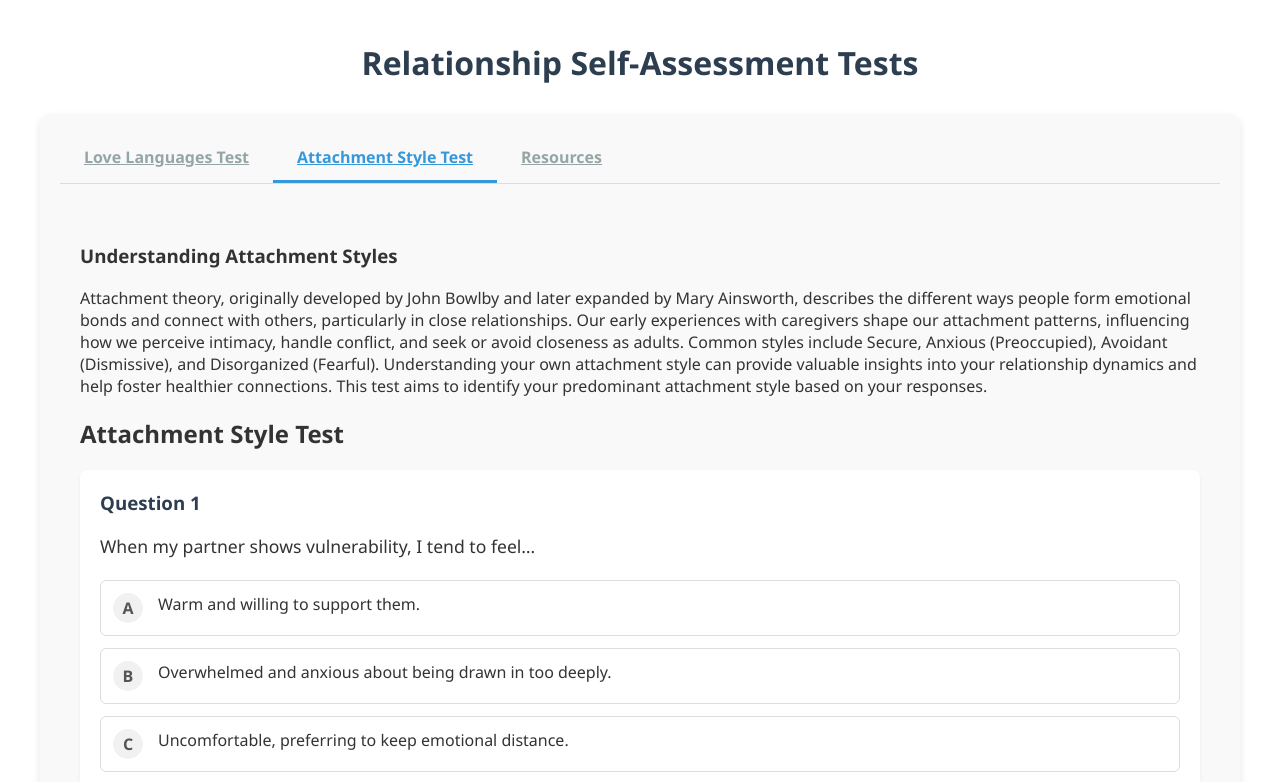
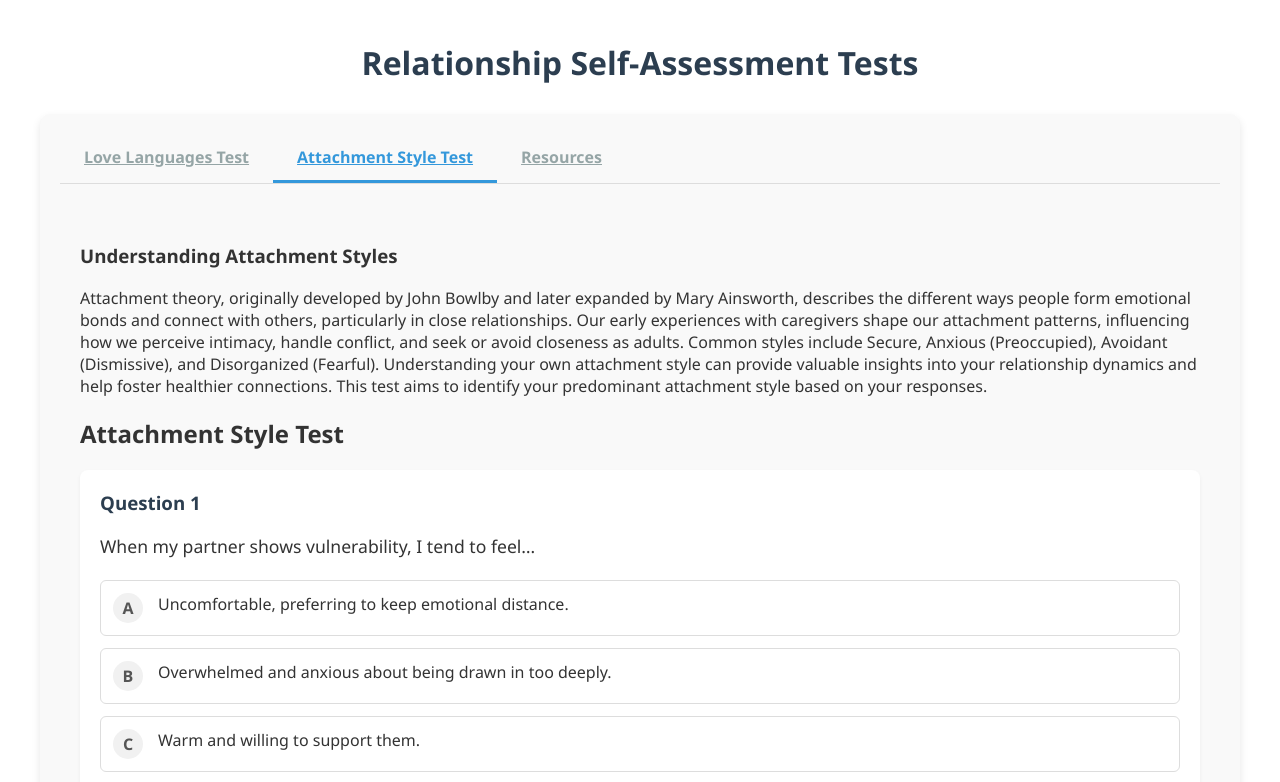
Before and after one commit to JaviMaligno/relationships-tests, a React (Create React App) app: page /attachment-styles in a window 1280 px wide. Shown: the top 782 px of the page. Built offline with nearby package versions, Linux system fonts and the light colour scheme.

Commit message:
Implement question option randomization in Attachment Style and Love Language tests to enhance user engagement. Introduce shuffleArray utility function for shuffling options and update selection handling to maintain correct mappings between displayed and original options.

```diff
--- a/src/components/AttachmentStyleTest.tsx
+++ b/src/components/AttachmentStyleTest.tsx
@@ -1,4 +1,4 @@
-import React, { useState, useRef } from 'react';
+import React, { useState, useRef, useMemo } from 'react';
 import { useTest } from '../contexts/TestContext';
 import { attachmentQuestions, attachmentStyleCategories, attachmentStyleDescriptions } from '../data/attachmentStyleData';
 import { AttachmentStyleOption } from '../contexts/TestContext';
@@ -6,6 +6,7 @@ import QuestionCard from './QuestionCard';
 import TestNavigation from './TestNavigation';
 import ResultsChart from './ResultsChart';
 import { downloadElementAsImage } from '../utils/downloadUtils';
+import { shuffleArray } from '../utils/arrayUtils';
 
 const AttachmentStyleTest: React.FC = () => {
   const {
@@ -63,11 +64,56 @@ const AttachmentStyleTest: React.FC = () => {
   const canGoBack = currentQuestionIndex > 0;
   const canGoForward = attachmentStyleAnswers[currentQuestion.id]?.length > 0;
 
-  // Prepare options for the current question
-  const options = Object.entries(currentQuestion.options).map(([key, text]) => ({
-    key: key as AttachmentStyleOption,
-    text
-  }));
+  // Prepare options for the current question with shuffled content but ordered letters
+  const { options, optionMapping } = useMemo(() => {
+    // Get the original options and shuffle their texts
+    const originalEntries = Object.entries(currentQuestion.options);
+    const shuffledTexts = shuffleArray(originalEntries.map(([_, text]) => text));
+
+    // Create new options with letters A-D but shuffled text content
+    const letters: AttachmentStyleOption[] = ['A', 'B', 'C', 'D'];
+    const newOptions = letters.map((letter, index) => ({
+      key: letter,
+      text: shuffledTexts[index]
+    }));
+
+    // Create mapping from display letter to original option key
+    const mapping: Record<AttachmentStyleOption, AttachmentStyleOption> = {} as Record<AttachmentStyleOption, AttachmentStyleOption>;
+    letters.forEach((letter, index) => {
+      const originalText = shuffledTexts[index];
+      const originalKey = originalEntries.find(([_, text]) => text === originalText)?.[0] as AttachmentStyleOption;
+      mapping[letter] = originalKey;
+    });
+
+    return { options: newOptions, optionMapping: mapping };
+  }, [currentQuestion.options]);
+
+  // Modified handleSelectOption to use the mapping
+  const handleSelectOptionMapped = (displayedOption: AttachmentStyleOption) => {
+    const originalOption = optionMapping[displayedOption];
+    const currentAnswers = attachmentStyleAnswers[currentQuestion.id] || [];
+    let newAnswers: AttachmentStyleOption[];
+
+    if (currentAnswers.includes(originalOption)) {
+      // Remove the option if it's already selected
+      newAnswers = currentAnswers.filter(answer => answer !== originalOption);
+    } else {
+      // Add the option if it's not already selected
+      newAnswers = [...currentAnswers, originalOption];
+    }
+
+    setAttachmentStyleAnswer(currentQuestion.id, newAnswers);
+  };
+
+  // Get currently selected displayed options (reverse mapping)
+  const getSelectedDisplayedOptions = () => {
+    const originalAnswers = attachmentStyleAnswers[currentQuestion.id] || [];
+    const reverseMapping: Record<AttachmentStyleOption, AttachmentStyleOption> = {} as Record<AttachmentStyleOption, AttachmentStyleOption>;
+    Object.entries(optionMapping).forEach(([displayed, original]) => {
+      reverseMapping[original as AttachmentStyleOption] = displayed as AttachmentStyleOption;
+    });
+    return originalAnswers.map(original => reverseMapping[original]).filter(Boolean);
+  };
 
   // Results processing
   if (showResults) {
@@ -139,8 +185,8 @@ const AttachmentStyleTest: React.FC = () => {
         questionNumber={questionNumber}
         question={currentQuestion.question}
         options={options}
-        selectedOptions={attachmentStyleAnswers[currentQuestion.id] || []}
-        onSelectOption={handleSelectOption}
+        selectedOptions={getSelectedDisplayedOptions()}
+        onSelectOption={handleSelectOptionMapped}
         multiSelect={true}
       />
 
--- a/src/components/LoveLanguageTest.tsx
+++ b/src/components/LoveLanguageTest.tsx
@@ -1,4 +1,4 @@
-import React, { useState, useRef } from 'react';
+import React, { useState, useRef, useMemo } from 'react';
 import { useTest } from '../contexts/TestContext';
 import { loveLanguagesQuestions, loveLanguagesCategories, loveLanguageDescriptions } from '../data/loveLanguagesData';
 import { LoveLanguageOption } from '../contexts/TestContext';
@@ -6,6 +6,7 @@ import QuestionCard from './QuestionCard';
 import TestNavigation from './TestNavigation';
 import ResultsChart from './ResultsChart';
 import { downloadElementAsImage } from '../utils/downloadUtils';
+import { shuffleArray } from '../utils/arrayUtils';
 
 const LoveLanguageTest: React.FC = () => {
   const {
@@ -63,11 +64,56 @@ const LoveLanguageTest: React.FC = () => {
   const canGoBack = currentQuestionIndex > 0;
   const canGoForward = loveLanguageAnswers[currentQuestion.id]?.length > 0;
 
-  // Prepare options for the current question
-  const options = Object.entries(currentQuestion.options).map(([key, text]) => ({
-    key: key as LoveLanguageOption,
-    text
-  }));
+  // Prepare options for the current question with shuffled content but ordered letters
+  const { options, optionMapping } = useMemo(() => {
+    // Get the original options and shuffle their texts
+    const originalEntries = Object.entries(currentQuestion.options);
+    const shuffledTexts = shuffleArray(originalEntries.map(([_, text]) => text));
+
+    // Create new options with letters A-E but shuffled text content
+    const letters: LoveLanguageOption[] = ['A', 'B', 'C', 'D', 'E'];
+    const newOptions = letters.map((letter, index) => ({
+      key: letter,
+      text: shuffledTexts[index]
+    }));
+
+    // Create mapping from display letter to original option key
+    const mapping: Record<LoveLanguageOption, LoveLanguageOption> = {} as Record<LoveLanguageOption, LoveLanguageOption>;
+    letters.forEach((letter, index) => {
+      const originalText = shuffledTexts[index];
+      const originalKey = originalEntries.find(([_, text]) => text === originalText)?.[0] as LoveLanguageOption;
+      mapping[letter] = originalKey;
+    });
+
+    return { options: newOptions, optionMapping: mapping };
+  }, [currentQuestion.options]);
+
+  // Modified handleSelectOption to use the mapping
+  const handleSelectOptionMapped = (displayedOption: LoveLanguageOption) => {
+    const originalOption = optionMapping[displayedOption];
+    const currentAnswers = loveLanguageAnswers[currentQuestion.id] || [];
+    let newAnswers: LoveLanguageOption[];
+
+    if (currentAnswers.includes(originalOption)) {
+      // Remove the option if it's already selected
+      newAnswers = currentAnswers.filter(answer => answer !== originalOption);
+    } else {
+      // Add the option if it's not already selected
+      newAnswers = [...currentAnswers, originalOption];
+    }
+
+    setLoveLanguageAnswer(currentQuestion.id, newAnswers);
+  };
+
+  // Get currently selected displayed options (reverse mapping)
+  const getSelectedDisplayedOptions = () => {
+    const originalAnswers = loveLanguageAnswers[currentQuestion.id] || [];
+    const reverseMapping: Record<LoveLanguageOption, LoveLanguageOption> = {} as Record<LoveLanguageOption, LoveLanguageOption>;
+    Object.entries(optionMapping).forEach(([displayed, original]) => {
+      reverseMapping[original as LoveLanguageOption] = displayed as LoveLanguageOption;
+    });
+    return originalAnswers.map(original => reverseMapping[original]).filter(Boolean);
+  };
 
   // Results processing
   if (showResults) {
@@ -198,8 +244,8 @@ const LoveLanguageTest: React.FC = () => {
         questionNumber={questionNumber}
         question={currentQuestion.question}
         options={options}
-        selectedOptions={loveLanguageAnswers[currentQuestion.id] || []}
-        onSelectOption={handleSelectOption}
+        selectedOptions={getSelectedDisplayedOptions()}
+        onSelectOption={handleSelectOptionMapped}
         multiSelect={true}
       />
 
--- /dev/null
+++ b/src/utils/arrayUtils.ts
@@ -0,0 +1,8 @@
+export function shuffleArray<T>(array: T[]): T[] {
+  const newArray = [...array];
+  for (let i = newArray.length - 1; i > 0; i--) {
+    const j = Math.floor(Math.random() * (i + 1));
+    [newArray[i], newArray[j]] = [newArray[j], newArray[i]]; // Swap elements
+  }
+  return newArray;
+}
```
Also changed, not shown: 1 other file (tests, documents, lock files or other folders).
